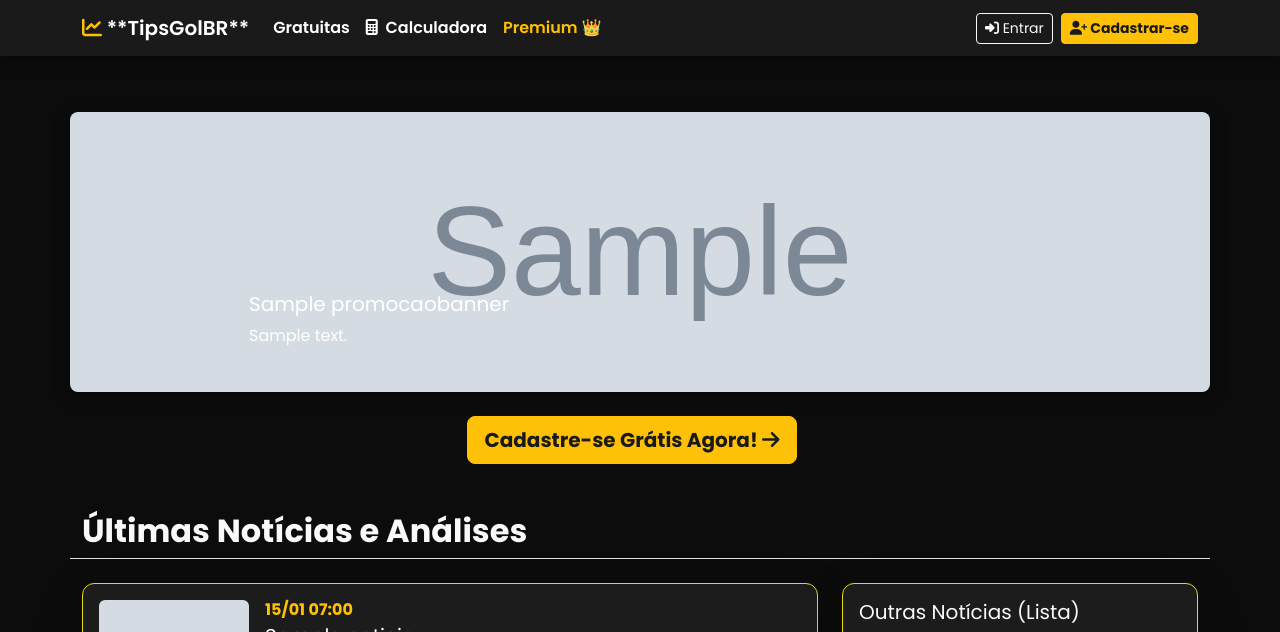
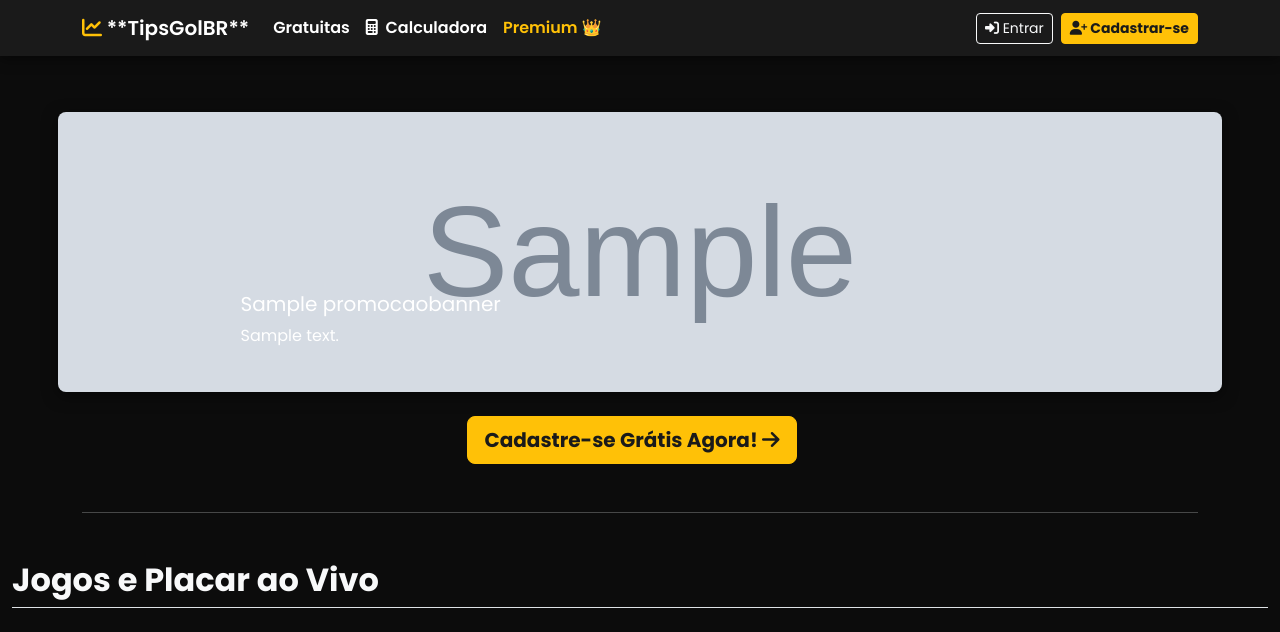
Before and after one commit to Douglasgarciams/tipsgolbr_django, a Django app: page / in a window 1280 px wide. Shown: the top 632 px of the page. Run offline with Django 5.2, Linux system fonts and the light colour scheme; tables that the repository leaves empty hold one stand-in row (values such as "Sample post"); grey boxes marked "Sample" are stand-in pictures; some libraries are stand-ins or nearby versions; grey boxes are pictures that could not be loaded.

Commit message:
Finalizar sincronização e registrar nova versão do submódulo.

```diff
--- /dev/null
+++ b/tips_core/templates/analysis/jogos_flashscore.html
@@ -0,0 +1 @@
+<div id="aiscore-free"></div><script language="javascript">document.getElementById("aiscore-free").innerHTML="<iframe src='https://www.aiscore.com/br?width=1200&theme=black'  height='100%' width='1200' scrolling='auto' border='0' frameborder='0'></iframe>";</script><style>body{margin:0}#aiscore-free{display:flex;justify-content:center;height:100vh}</style>
--- a/tips_core/templates/base.html
+++ b/tips_core/templates/base.html
@@ -194,7 +194,7 @@
     </nav>
 
     <!-- CONTEÚDO PRINCIPAL -->
-    <main class="container mt-4">
+    <main class="container-fluid mt-4">
         {% block content %}
             <!-- Conteúdo será inserido aqui -->
         {% endblock content %}
--- a/tips_core/templates/tips_core/tip_list.html
+++ b/tips_core/templates/tips_core/tip_list.html
@@ -4,6 +4,10 @@
 {% block title %}Tips e Análises do Dia{% endblock %}
 
 {% block content %}
+
+    {# NOVO CONTAINER CENTRALIZADO PARA O HERO SECTION (BANNER/CARROSSEL/BOTÕES) #}
+    <div class="container">
+
         {# HERO SECTION: CONTEÚDO PRINCIPAL DE DESTAQUE #}
         <div class="row mb-5 pt-0">
             <div class="col-12 text-center p-0">
@@ -12,7 +16,7 @@
                 {% if not user.is_authenticated %}
                     {% if promo_banners %}
                         <div class="row justify-content-center pt-2 pb-2">
-                        <div class="col-12"> {# LARGURA TOTAL #}
+                            <div class="col-12 px-0">
                                 <div id="promoCarousel" class="carousel slide promo-carousel-container" data-bs-ride="carousel" data-bs-interval="5000">
                                     <div class="carousel-inner h-100">
                                         {% for banner in promo_banners %}
@@ -68,11 +72,19 @@
         </div>
         {# FIM HERO SECTION #}
 
+        <hr class="my-5">
+    </div>
+    {# FIM DO NOVO CONTAINER CENTRALIZADO #}
+
+
+    {# --- SEÇÃO DE TIPS/JOGOS - FORA DO CONTAINER PARA OCUPAR TODA A LARGURA --- #}
+
     {% if user.is_authenticated %}
 
         {# ----------------------------------------------------------- #}
         {# --- SEÇÃO 1: JOGOS DE HOJE --- #}
         {# ----------------------------------------------------------- #}
+        <div class="container"> {# Adicionado container aqui para alinhar as tips #}
             {% if tips_categorias.hoje %}
                 <h2 class="mb-4 text-light"><i class="fas fa-calendar-check me-2 text-warning"></i> Jogos de Hoje</h2>
                 <div class="row">
@@ -82,10 +94,12 @@
                 </div>
                 <hr class="my-5">
             {% endif %}
+        </div>
 
         {# ----------------------------------------------------------- #}
         {# --- SEÇÃO 2: PRÓXIMOS JOGOS (FUTURO) --- #}
         {# ----------------------------------------------------------- #}
+        <div class="container"> {# Adicionado container aqui para alinhar as tips #}
             {% if tips_categorias.proximos %}
                 <h2 class="mb-4 text-light"><i class="fas fa-forward me-2 text-info"></i> Próximos Jogos</h2>
                 <div class="row">
@@ -95,10 +109,12 @@
                 </div>
                 <hr class="my-5">
             {% endif %}
+        </div>
 
         {# ----------------------------------------------------------- #}
         {# --- SEÇÃO 3: JOGOS PASSADOS (CONCLUÍDOS) --- #}
         {# ----------------------------------------------------------- #}
+        <div class="container"> {# Adicionado container aqui para alinhar as tips #}
             {% if tips_categorias.concluidos %}
                 <h2 class="mb-4 text-light"><i class="fas fa-history me-2 text-secondary"></i> Jogos Passados (Concluídos)</h2>
                 <div class="row">
@@ -108,10 +124,12 @@
                 </div>
                 <hr class="my-5">
             {% endif %}
+        </div>
 
         {# ----------------------------------------------------------- #}
         {# --- SEÇÃO 4: JOGOS PASSADOS (RESULTADO PENDENTE/ERRO) --- #}
         {# ----------------------------------------------------------- #}
+        <div class="container"> {# Adicionado container aqui para alinhar as tips #}
             {% if tips_categorias.passados %}
                 <h2 class="mb-4 text-light"><i class="fas fa-exclamation-triangle me-2 text-danger"></i> Jogos Passados (Resultado Pendente)</h2>
                 <div class="row">
@@ -121,78 +139,46 @@
                 </div>
                 <hr class="my-5">
             {% endif %}
-
+        </div>
 
     {% endif %}
     {# FIM DO BLOCO CONDICIONAL DAS TIPS GRATUITAS #}
 
 
-    {# --- BLOCO DE NOTÍCIAS (SEÇÃO 2: LAYOUT DE CARDS VERTICAIS + LISTA LATERAL) --- #}
-    {% if not user.is_authenticated and noticias %}
+    {# --- INÍCIO: BLOCO DE JOGOS DO AISCORE (LARGURA TOTAL) --- #}
+    {% if not user.is_authenticated %}
         <div class="row mb-5">
-        <h2 class="text-light fw-bold mb-4 border-bottom pb-2">Últimas Notícias e Análises</h2>
-
-        {# COLUNA ESQUERDA: 8 COLUNAS PARA OS CARDS VERTICAIS #}
-        <div class="col-lg-8 mb-4">
-            {% for noticia in noticias|slice:":4" %}
-            <div class="row mb-3">
-                <div class="col-12">
-                    <div class="tip-card p-3 shadow-lg d-flex flex-row" style="height: 100%;">
-
-                        {# IMAGEM MINIATURA #}
-                        <div class="me-3 rounded overflow-hidden flex-shrink-0" style="width: 150px;">
-                            {% if noticia.imagem_url %}
-                                <img src="{{ noticia.imagem_url }}" class="img-fluid" alt="{{ noticia.titulo }}"
-                                    style="object-fit: cover; height: 100px; width: 150px;">
-                            {% else %}
-                                <div class="placeholder-img d-flex align-items-center justify-content-center" style="height: 100px; width: 150px;">
-                                    <i class="fa fa-chart-bar fa-2x"></i>
-                                </div>
-                            {% endif %}
+            {# Título da seção dentro do container para alinhamento #}
+            <div class="container">
+                <h2 class="col-12 text-light fw-bold mb-4 border-bottom pb-2 text-start px-0">Jogos e Placar ao Vivo</h2>
             </div>
 
-                        {# CONTEÚDO (Restante da largura) #}
-                        <div class="flex-grow-1 d-flex flex-column">
-                            <h6 class="text-warning fw-bold mb-1">{{ noticia.data_publicacao|date:"d/m H:i" }}</h6>
-                            <h5 class="text-light mb-2">{{ noticia.titulo }}</h5>
+            {# Este bloco col-12 px-0 é o que vai esticar para as bordas #}
+            <div class="col-12 px-0">
+                <div id="aiscore-free"></div>
 
-                            {# RESUMO COMPACTO #}
-                            <p class="small text-light mb-3 flex-grow-1" style="overflow: hidden;">
-                                {{ noticia.resumo|safe|truncatechars:180 }}
-                            </p>
+                <script language="javascript">
+                    document.getElementById("aiscore-free").innerHTML="<iframe src='https://www.aiscore.com/br?width=1200&theme=blue' height='800' width='100%' scrolling='auto' border='0' frameborder='0'></iframe>";
+                </script>
 
-                            {# LINK DE TEXTO AJUSTADO COM ALINHAMENTO CORRIGIDO #}
-                            <a href="{{ noticia.fonte_url }}" target="_blank" class="text-info small text-decoration-none mt-2 d-flex align-items-center" style="line-height: 1;">
-                                Ler Análise Completa
-                                <i class="fa fa-external-link-alt ms-1 align-middle"></i>
-                            </a>
-                        </div>
-                    </div>
-                </div>
-            </div>
-            {% endfor %}
-        </div>
+                <style>
+                    /* Estilos para o contêiner do widget */
+                    #aiscore-free{
+                        display:flex;
+                        justify-content:center;
+                        height: 800px;
+                    }
+                    body{margin:0}
+                </style>
 
-        {# COLUNA DIREITA: 4 COLUNAS PARA A LISTA LATERAL #}
-        <div class="col-lg-4 mb-4">
-            <div class="tip-card p-3 shadow-lg" style="height: 100%;">
-                <h5 class="text-light mb-3 border-bottom pb-2">Outras Notícias (Lista)</h5>
-                {% for noticia in noticias|slice:"4:" %} {# Começa do 5º item (índice 4) em diante #}
-                    <a href="{{ noticia.fonte_url }}" target="_blank" class="d-block text-decoration-none mb-3 border-bottom pb-2">
-                        <h6 class="small text-light mb-1">{{ noticia.titulo|truncatechars:80 }}</h6>
-                        <span class="small text-warning">{{ noticia.data_publicacao|date:"d/m H:i" }}</span>
-                    </a>
-                {% empty %}
-                    <p class="text-secondary small">Nenhuma outra notícia disponível.</p>
-                {% endfor %}
-            </div>
             </div>
         </div>
         <hr class="my-5">
     {% endif %}
-    {# --- FIM BLOCO DE NOTÍCIAS --- #}
+    {# --- FIM: BLOCO DE JOGOS DO AISCORE --- #}
 
 
+    <div class="container"> {# Retorna o container para o rodapé/botão premium #}
         <div class="text-center p-3 hero-section-card rounded">
             <h3 class="fw-bold text-light">Aumente seus Ganhos com o Premium</h3>
             <p class="lead text-light">Acesso a tips exclusivas e análises aprofundadas que não estão disponíveis publicamente.</p>
@@ -210,5 +196,6 @@
                 </form>
             {% endif %}
         </div>
+    </div>
 
 {% endblock content %}
--- a/tips_core/urls.py
+++ b/tips_core/urls.py
@@ -34,4 +34,6 @@ urlpatterns = [
 
     # Rota de Ação de Desativação (Admin)
     path('desativar-tip/<int:tip_id>/', views.deactivate_tip, name='deactivate_tip'),
+    # Rota para a nova página de Jogos & Odds
+    path("jogos-flashscore/", views.jogos_flashscore, name="jogos_flashscore"),
 ]
--- a/tips_core/views.py
+++ b/tips_core/views.py
@@ -18,6 +18,12 @@ from django.utils import timezone
 import json # Necessário para serializar dados do gráfico
 
 # --- VIEWS DE CONTEÚDO ---
+
+def jogos_flashscore(request):
+    """
+    Renderiza a página de jogos usando o widget Scores24 (Estilo FlashScore).
+    """
+    return render(request, 'analysis/jogos_flashscore.html')
 
 def public_tips_list(request):
     """
```
Lines whose indentation alone changed are shown as unchanged.
